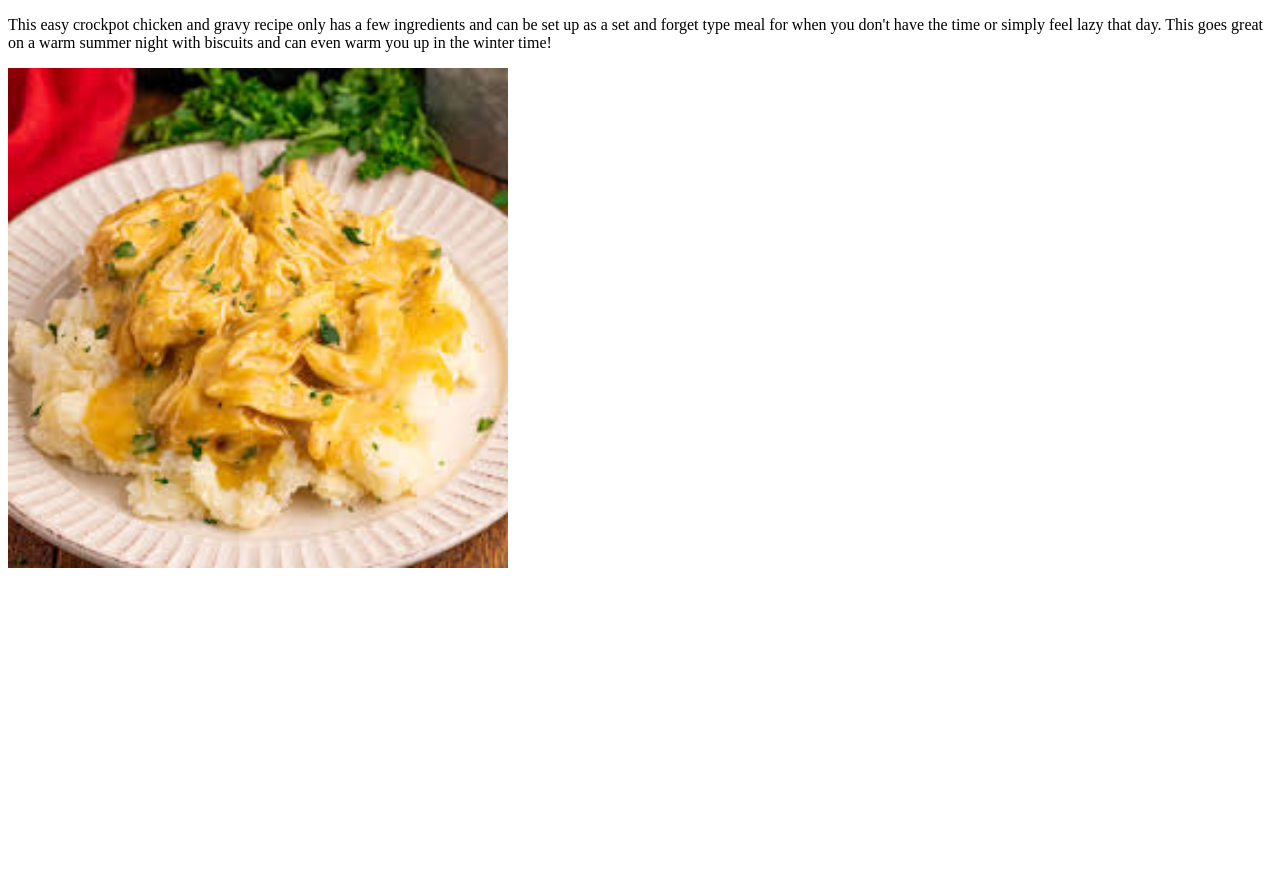
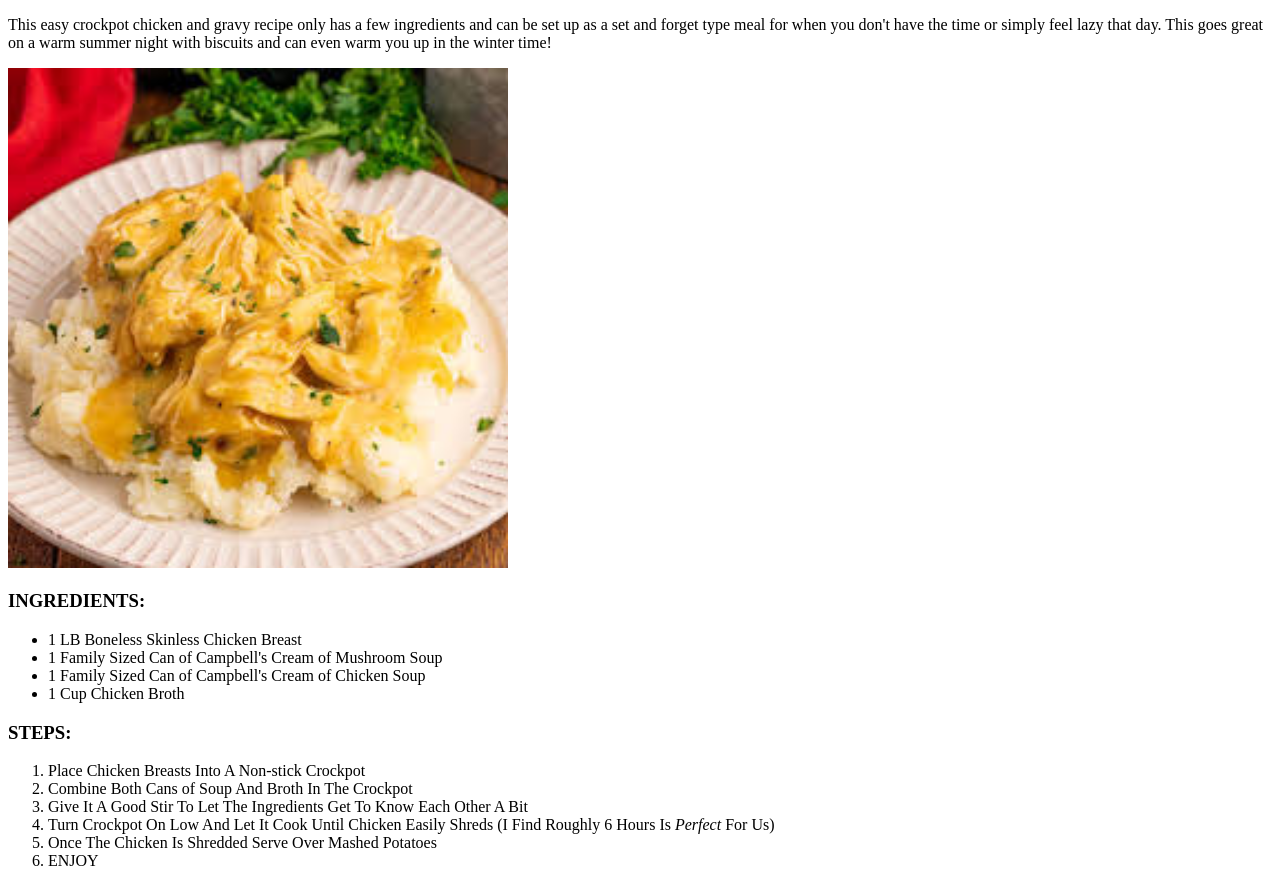
Before and after one commit to NoLuckNick/odin-recipes, a plain HTML site: page recipes/chix-gravy.html in a window 1280 px wide. Shown: the part 105-991 px from the top of the page. Before the commit the page ends 800 px from the top, so only its background shows below. Drawn offline with Linux system fonts and the light colour scheme.

Commit message:
-Added Steps and Ingredients Sections Tochix-gravy.html -Fixed Minor Grammatical Errors In spaghetti.html

```diff
--- a/recipes/chix-gravy.html
+++ b/recipes/chix-gravy.html
@@ -18,5 +18,24 @@
     <!--Image of Dish -->
     <img src="./food-pron/Chicken-and-Gravy.jpeg" alt="Crockpot Chicken and Gravy" height="500" width="500">
 
+    <!-- Ingredients (Unordered List) -->
+     <h3>INGREDIENTS:</h3>
+     <ul>
+        <li>1 LB Boneless Skinless Chicken Breast</li>
+        <li>1 Family Sized Can of Campbell's Cream of Mushroom Soup</li>
+        <li>1 Family Sized Can of Campbell's Cream of Chicken Soup</li>
+        <li>1 Cup Chicken Broth</li>
+    </ul>
+
+    <!-- Steps (Ordered List) -->
+     <h3>STEPS:</h3>
+     <ol>
+        <li>Place Chicken Breasts Into A Non-stick Crockpot</li>
+        <li>Combine Both Cans of Soup And Broth In The Crockpot</li>
+        <li>Give It A Good Stir To Let The Ingredients Get To Know Each Other A Bit</li>
+        <li>Turn Crockpot On Low And Let It Cook Until Chicken Easily Shreds (I Find Roughly 6 Hours Is <em>Perfect</em> For Us)</li>
+        <li>Once The Chicken Is Shredded Serve Over Mashed Potatoes</li>
+        <li>ENJOY</li>
+    </ol>
 </body>
 </html>
```
Also changed, not shown: recipes/spaghetti.html (+2 -1 lines).
